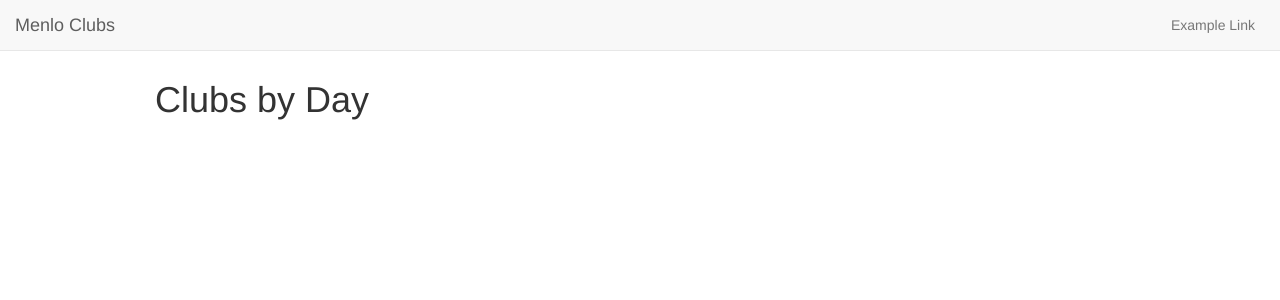
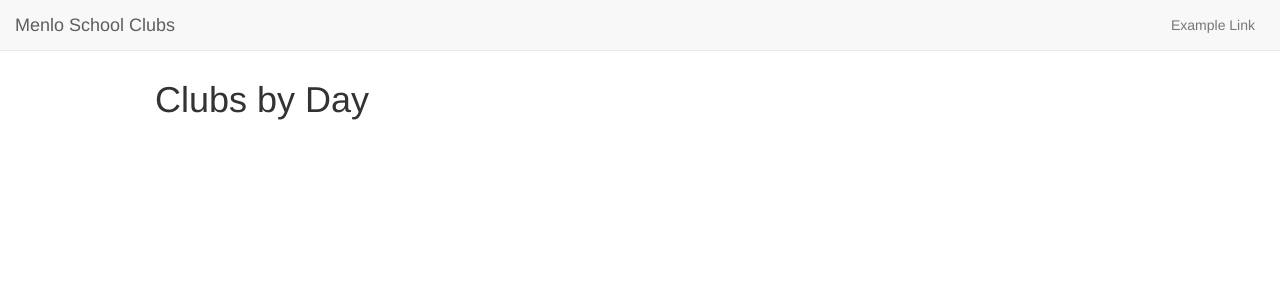
Before and after one commit to jreinstra/menlo-clubs, a Django app: page /clubs/ in a window 1280 px wide. Shown: the top 300 px of the page. Run offline with Django 3.2, Linux system fonts and the light colour scheme; data that the repository does not hold is empty; some libraries are stand-ins or nearby versions.

Commit message:
Modified appearance a little

```diff
--- a/clubs/templates/clubs/base.html
+++ b/clubs/templates/clubs/base.html
@@ -3,7 +3,7 @@
 <!DOCTYPE html>
 <html>
 <head>
-    <title>Menlo Clubs</title>
+    <title>Menlo School Clubs</title>
     <link rel="stylesheet" type="text/css"  href="https://maxcdn.bootstrapcdn.com/bootstrap/3.3.5/css/bootstrap.min.css">
     <link href="https://maxcdn.bootstrapcdn.com/font-awesome/4.3.0/css/font-awesome.min.css" rel="stylesheet">
 
@@ -17,7 +17,7 @@
 <nav class="navbar navbar-default navbar-fixed-top">
     <div class="navbar-header pull-left">
       <a class="navbar-brand" href="{% url 'clubs:club_list' %}">
-          Menlo Clubs
+          Menlo School Clubs
         </a>
     </div>
     <div class="navbar-header pull-right">
--- a/clubs/templates/clubs/club_list.html
+++ b/clubs/templates/clubs/club_list.html
@@ -4,7 +4,7 @@
 <h1>Clubs by Day</h1>
 {% for clubs in clubs_by_day %}
     {% if clubs.1 %}
-        <h2>{{ clubs.0 }}</h2>
+        <h2 class="text-center">{{ clubs.0 }}</h2>
         {% for club in clubs.1 %}
         <div class="club-list">
             <hr/>
```
